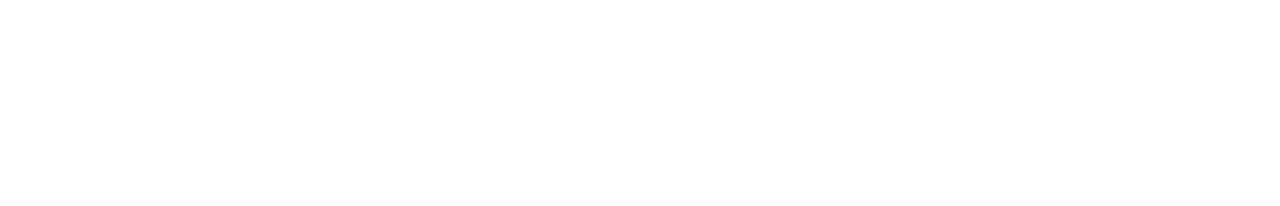
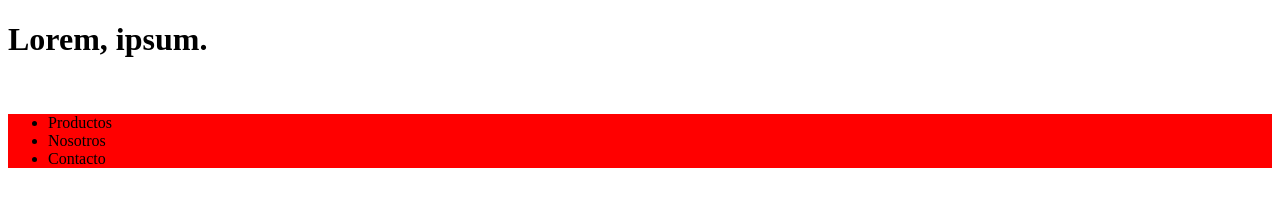
Before and after one commit to mlapeducacionit/git-cafeteria, a plain HTML site: page index.html in a window 1280 px wide. Drawn offline with Linux system fonts and the light colour scheme.

Commit message:
Desarrollo el navbar finalizado

```diff
--- a/css/style.css
+++ b/css/style.css
@@ -0,0 +1,3 @@
+nav.fondo-nav {
+    background-color: red;
+}
--- a/index.html
+++ b/index.html
@@ -7,6 +7,20 @@
     <title>Cafetería</title>
 </head>
 <body>
+    <header>
+        <div>
+            <h1>Lorem, ipsum.</h1>
+            <img src="#" alt="">
+        </div>
+        <nav class="fondo-nav">
+            <ul>
+                <li>Productos</li>
+                <li>Nosotros</li>
+                <li>Contacto</li>
+            </ul>
+        </nav>
+
+    </header>
 
     <script src="js/main.js"></script>
 </body>
```
